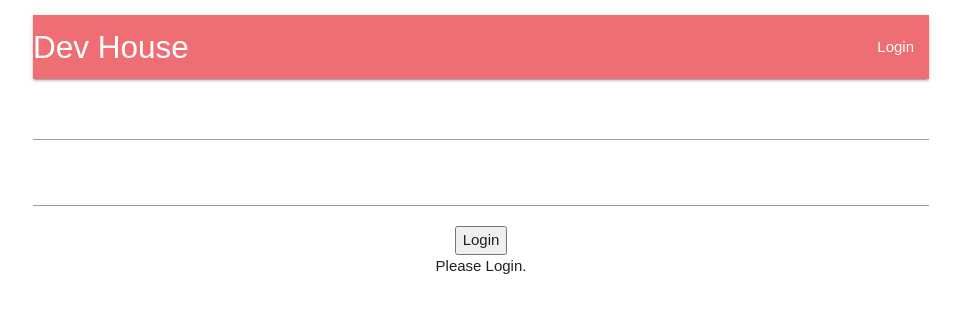
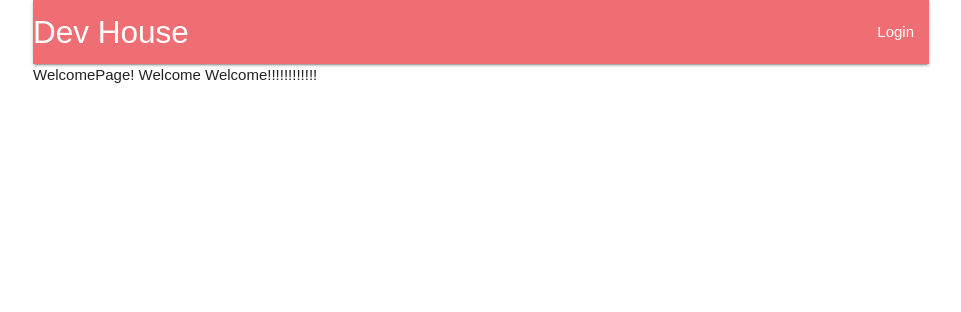
Before and after one commit to digression99/dev-house-client, a React (Create React App) app: page / in a window 1280 px wide. Shown: the top 312 px of the page, without its empty margins (159-1120 px from the left). Built offline with nearby package versions, Linux system fonts and the light colour scheme.

Commit message:
add pages

```diff
--- a/package.json
+++ b/package.json
@@ -8,6 +8,8 @@
     "react": "^16.4.2",
     "react-dom": "^16.4.2",
     "react-redux": "^5.0.7",
+    "react-router": "^4.3.1",
+    "react-router-dom": "^4.3.1",
     "react-scripts": "1.1.4",
     "react-toastify": "^4.2.0",
     "redux": "^4.0.0",
--- a/src/App.js
+++ b/src/App.js
@@ -1,6 +1,8 @@
 import React, {Component} from 'react';
 import { connect } from 'react-redux';
-import { ToastContainer, toast } from 'react-toastify';
+import { ToastContainer } from 'react-toastify';
+import { BrowserRouter, Switch } from 'react-router-dom';
+
 import './App.css';
 import Header from './components/Header';
 import Login from './components/Login';
@@ -8,6 +10,13 @@ import Login from './components/Login';
 import * as actions from './actions';
 import {getUsername, getPartnerName} from "./selectors";
 import TaskContainer from './components/TaskContainer';
+
+import PublicRoute from './routes/PublicRoute';
+import PrivateRoute from './routes/PrivateRoute';
+
+import WelcomePage from './components/pages/WelcomePage';
+import MainPage from './components/pages/MainPage';
+import LoginPage from './components/pages/LoginPage';
 
 class App extends Component {
     constructor(props) {
@@ -20,12 +29,17 @@ class App extends Component {
     render() {
         return (
             <div className="container">
-                <div className="section">
-                    <Header/>
-                </div>
-                <div>
-                    {this.props.username ? <TaskContainer /> : <Login />}
-                </div>
+                <BrowserRouter>
+                    <div>
+                        <Header />
+                        <Switch>
+                            <PublicRoute exact path="/" component={WelcomePage} />
+                            <PublicRoute exact path="/login" component={LoginPage} />
+                            <PrivateRoute exact path="/logout" component={MainPage} />
+                            <PrivateRoute exact path="/dashboard" component={MainPage} />
+                        </Switch>
+                    </div>
+                </BrowserRouter>
                 <ToastContainer />
             </div>
         );
--- a/src/components/Header.js
+++ b/src/components/Header.js
@@ -1,20 +1,37 @@
 import React, { Component } from 'react';
+import { connect } from 'react-redux';
+import { compose } from 'redux';
+import { Link, NavLink, withRouter } from 'react-router-dom';
+
 import {getUsername} from "../selectors";
-import { connect } from 'react-redux';
 import * as actions from '../actions';
 
 class Header extends Component {
+
+    constructor(props) {
+        super(props);
+
+        this.handleLogout = this.handleLogout.bind(this);
+    }
+
+    handleLogout() {
+        this.props.unsetUser();
+        this.props.history.push('/');
+    }
+
     render() {
         return (
             <div>
                 <nav>
                     <div className="nav-wrapper">
-                        <a href="#" className="brand-logo">Dev House</a>
+                        <Link to="/" className="brand-logo">Dev House</Link>
                         <ul id="nav-mobile" className="right hide-on-med-and-down">
                             <li>
                                 {
-                                    this.props.username ? <a href="https://www.naver.com">Logout</a>
-                                        : <a href="https://www.google.com">Login</a>
+                                    this.props.isAuthenticated ?
+
+                                        <button onClick={this.handleLogout}>Logout</button> :
+                                        <NavLink to="/login">Login</NavLink>
                                 }
                             </li>
                         </ul>
@@ -26,7 +43,10 @@ class Header extends Component {
 }
 
 const mapStateToProps = state => ({
-    username : getUsername(state)
+    isAuthenticated : !!state.auth.username
 });
 
-export default connect(mapStateToProps, actions)(Header);
+export default compose(
+    connect(mapStateToProps, actions),
+)(withRouter(Header));
+// export default connect(mapStateToProps, actions)(Header);
--- /dev/null
+++ b/src/components/pages/LoginPage.js
@@ -0,0 +1,27 @@
+import React, { Component } from 'react';
+
+import Login from '../Login';
+
+class LoginPage extends Component {
+
+    constructor(props) {
+        super(props);
+
+        this.googleLogin = this.googleLogin.bind(this);
+    }
+
+    googleLogin() {
+        console.log('login with google!');
+    }
+
+    render() {
+        return (
+            <div>
+                {/*<button onClick={this.googleLogin}>Login With Google</button>*/}
+                <Login />
+            </div>
+        );
+    }
+}
+
+export default LoginPage;
--- /dev/null
+++ b/src/components/pages/MainPage.js
@@ -0,0 +1,16 @@
+import React, { Component } from 'react';
+
+import TaskContainer from '../TaskContainer';
+
+class MainPage extends Component {
+
+    render() {
+        return (
+            <div>
+                <TaskContainer />
+            </div>
+        );
+    }
+}
+
+export default MainPage;
--- /dev/null
+++ b/src/components/pages/WelcomePage.js
@@ -0,0 +1,15 @@
+import React, { Component } from 'react';
+
+class WelcomePage extends Component {
+
+    render() {
+        return (
+            <div>
+                WelcomePage!
+                Welcome Welcome!!!!!!!!!!!!
+            </div>
+        );
+    }
+}
+
+export default WelcomePage;
--- /dev/null
+++ b/src/routes/PrivateRoute.js
@@ -0,0 +1,21 @@
+import React from 'react';
+import {Route, Redirect} from 'react-router-dom';
+import {connect} from 'react-redux';
+
+const PrivateRoute = ({component: Component, isAuthenticated, ...rest}) => (
+    <Route {...rest} component={(props) => (
+        isAuthenticated ? (
+            <div>
+                <Component {...props} />
+            </div>
+        ) : (
+            <Redirect to="/login"/>
+        )
+    )}/>
+);
+
+const mapStateToProps = state => ({
+    isAuthenticated: !!state.auth.username
+});
+
+export default connect(mapStateToProps, null)(PrivateRoute);
--- /dev/null
+++ b/src/routes/PublicRoute.js
@@ -0,0 +1,24 @@
+import React from 'react';
+import { connect } from 'react-redux';
+import { Route, Redirect } from 'react-router-dom';
+
+const PublicRoute = ({isAuthenticated, component : Component, ...rest}) => (
+    <Route
+        {...rest}
+        component={(props) => (
+            isAuthenticated ? (
+                <Redirect to="/dashboard"/>
+            ) : (
+                <div>
+                    <Component {...props} />
+                </div>
+            )
+        )}
+    />
+);
+
+const mapStateToProps = (state) => ({
+    isAuthenticated : !!state.auth.username
+});
+
+export default connect(mapStateToProps, null)(PublicRoute);
```
Also changed, not shown: 1 other file (tests, documents, lock files or other folders).
